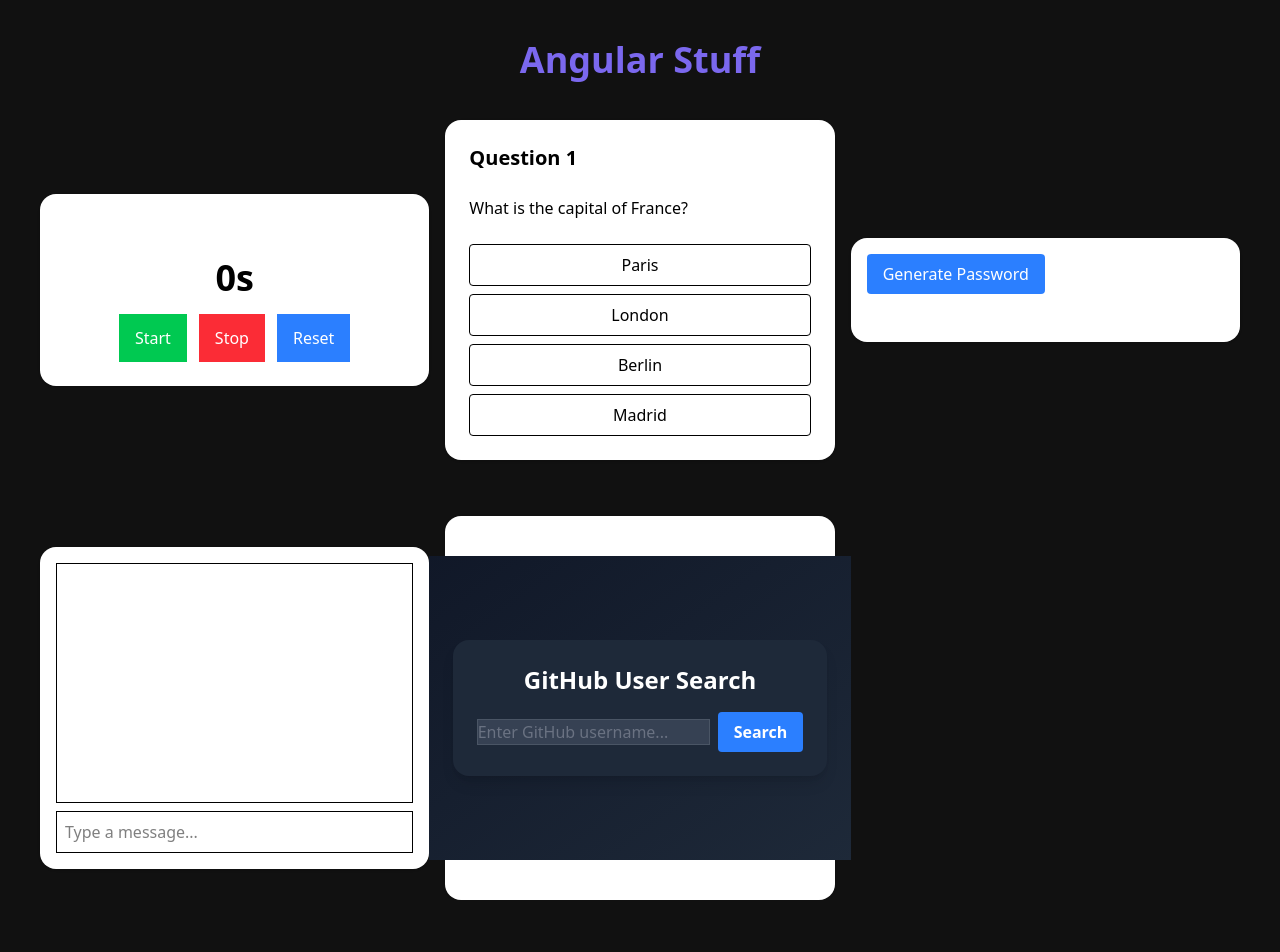
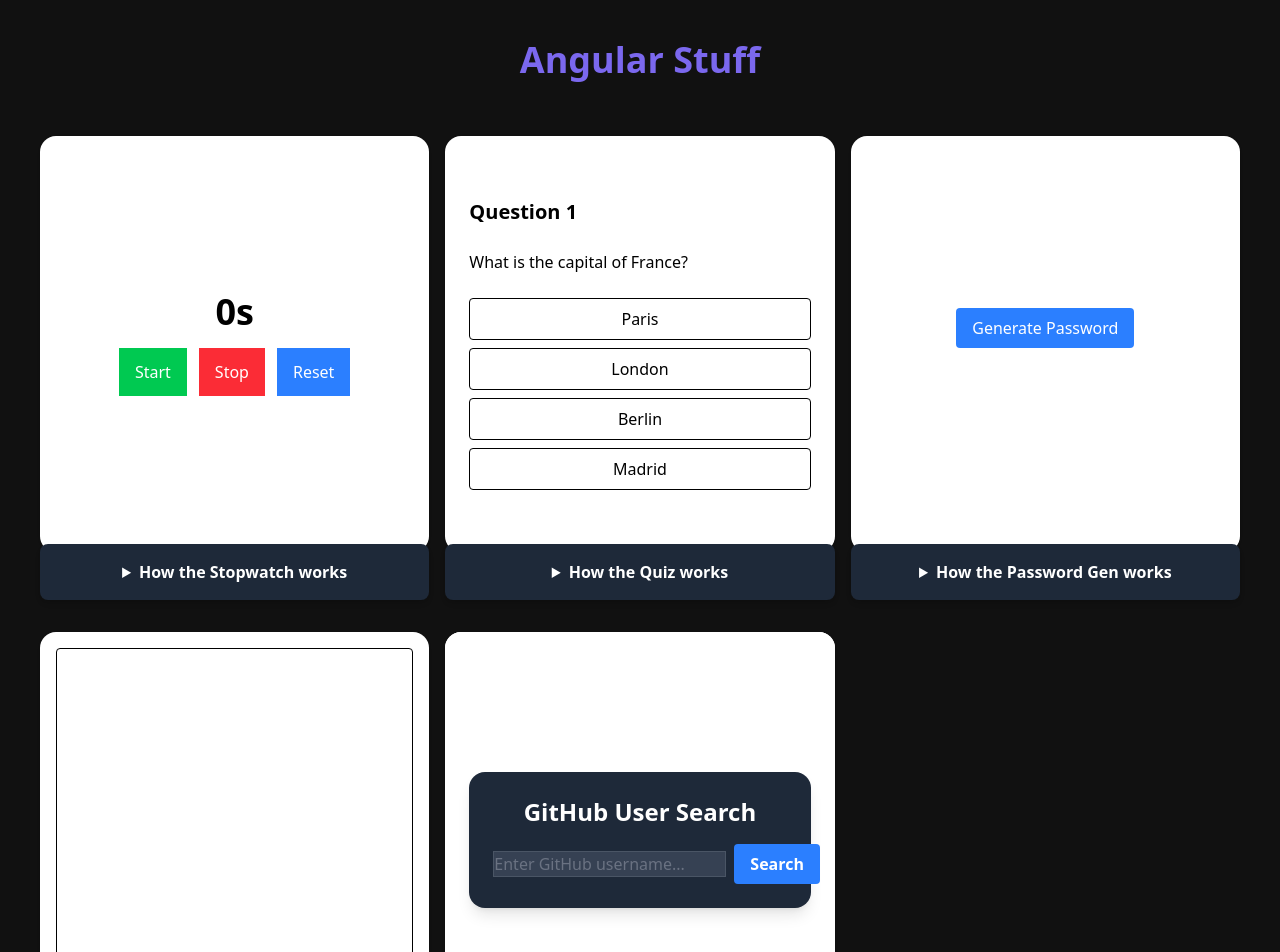
Before and after one commit to alex-papineau/angular-stuff, an Angular app: page / in a window 1280 px wide. Shown: the top 952 px of the page. Before the commit the page ends 900 px from the top, so only its background shows below. Built offline with nearby package versions, Linux system fonts and the light colour scheme.

Commit message:
feat: enhance UI components with detailed descriptions and improved layout

```diff
--- a/src/app/app.html
+++ b/src/app/app.html
@@ -1,11 +1,49 @@
-<div class="text-center text-4xl font-bold mt-10">
-    <h1 class="text-center text-4xl font-bold mt-10">Angular Stuff</h1>
+<div class="text-center text-4xl font-bold my-10">
+    <h1 class="text-center text-4xl font-bold">Angular Stuff</h1>
 </div>
-<div
-    class="grid grid-cols-1 lg:grid-cols-3 mx-10 gap-4 items-center justify-center">
-    <app-stopwatch></app-stopwatch>
-    <app-quiz></app-quiz>
-    <app-password-generator></app-password-generator>
-    <app-chat-ui></app-chat-ui>
-    <app-github-user-search-ui></app-github-user-search-ui>
+<div class="grid grid-cols-1 lg:grid-cols-3 mx-10 gap-4 items-stretch justify-center h-full">
+    <!-- Stopwatch -->
+    <div class="flex flex-col gap-2 h-full">
+        <app-stopwatch class="flex-grow"></app-stopwatch>
+        <details class="bg-gray-800 text-white p-4 rounded-lg shadow-md mt-auto">
+            <summary class="cursor-pointer font-bold select-none text-center">How the Stopwatch works</summary>
+            <p class="mt-2 text-sm text-gray-300">Built using Angular's reactive <strong>Signals</strong> (<code>signal()</code>) to hold the time state. Event binding (<code>(click)</code>) in the template triggers methods that mutate the signal via <code>.update()</code> and <code>.set()</code>.</p>
+        </details>
+    </div>
+
+    <!-- Quiz -->
+    <div class="flex flex-col gap-2 h-full">
+        <app-quiz class="flex-grow"></app-quiz>
+        <details class="bg-gray-800 text-white p-4 rounded-lg shadow-md mt-auto">
+            <summary class="cursor-pointer font-bold select-none text-center">How the Quiz works</summary>
+            <p class="mt-2 text-sm text-gray-300">Relies on Angular <strong>Signals</strong> to track the current question index, score, and finished state. The template leverages Angular's built-in control flow (<code>&#64;if</code> and <code>&#64;for</code>) to dynamically render questions and options.</p>
+        </details>
+    </div>
+
+    <!-- Password Generator -->
+    <div class="flex flex-col gap-2 h-full">
+        <app-password-generator class="flex-grow"></app-password-generator>
+        <details class="bg-gray-800 text-white p-4 rounded-lg shadow-md mt-auto">
+            <summary class="cursor-pointer font-bold select-none text-center">How the Password Gen works</summary>
+            <p class="mt-2 text-sm text-gray-300">Uses an Angular <strong>Signal</strong> to store the generated password string. Event binding (<code>(click)</code>) fires the logic, mutating the signal which Angular automatically reflects in the DOM.</p>
+        </details>
+    </div>
+
+    <!-- Chat UI -->
+    <div class="flex flex-col gap-2 h-full">
+        <app-chat-ui class=""></app-chat-ui>
+        <details class="bg-gray-800 text-white p-4 rounded-lg shadow-md mt-auto">
+            <summary class="cursor-pointer font-bold select-none text-center">How the Chat UI works</summary>
+            <p class="mt-2 text-sm text-gray-300">Manages a message list using a <strong>Signal</strong> array. The template uses the <code>&#64;for</code> control flow block to iterate, a template reference variable (<code>#input</code>) to grab user input, and event filtering (<code>(keyup.enter)</code>) for submission.</p>
+        </details>
+    </div>
+
+    <!-- GitHub User Search UI -->
+    <div class="flex flex-col gap-2 h-full">
+        <app-github-user-search-ui class="flex-grow"></app-github-user-search-ui>
+        <details class="bg-gray-800 text-white p-4 rounded-lg shadow-md mt-auto">
+            <summary class="cursor-pointer font-bold select-none text-center">How the Search UI works</summary>
+            <p class="mt-2 text-sm text-gray-300">State is driven entirely by <strong>Signals</strong>. Uses <code>&#64;if</code> blocks to conditionally display loading/error messages. Utilizes property binding (<code>[src]</code>) for the avatar and updates the query signal using the <code>(input)</code> event.</p>
+        </details>
+    </div>
 </div>
--- a/src/app/chat-ui/chat-ui.html
+++ b/src/app/chat-ui/chat-ui.html
@@ -1,5 +1,5 @@
-<div class="card justify-center items-center p-4">
-    <div class="h-60 overflow-y-auto p-2 mb-2 border">
+<div class="card p-4">
+    <div class="flex-grow h-0 overflow-y-auto p-2 mb-4 border rounded">
         @for(msg of messages(); track msg) {
         <div class="bg-gray-200 p-2 mb-1 rounded">
             {{ (msg) }}
--- a/src/app/github-user-search-ui/github-user-search-ui.html
+++ b/src/app/github-user-search-ui/github-user-search-ui.html
@@ -1,5 +1,5 @@
-<div class="card flex justify-center min-h-96 p-10">
-    <div class="bg-linear-to-br from-gray-900 to-gray-800 text-white! flex items-center justify-center p-6">
+<div class="card p-0 overflow-hidden">
+    <div class="flex-grow bg-white text-white! flex flex-col items-center justify-center p-6 h-full w-full">
         <div class="w-full max-w-md bg-gray-800 p-6 rounded-2xl shadow-lg space-y-4 px-6">
             <h2 class="text-2xl font-bold text-center">GitHub User Search</h2>
             <div class="flex items-center gap-2">
--- a/src/app/stopwatch/stopwatch.html
+++ b/src/app/stopwatch/stopwatch.html
@@ -1,5 +1,5 @@
 <div class="card">
-    <div class="text-center mt-10">
+    <div class="text-center flex flex-col justify-center items-center h-full">
         <h2 class="text-4xl font-bold">
             {{ time() }}s
         </h2>
--- a/src/styles.css
+++ b/src/styles.css
@@ -17,6 +17,6 @@ h1 {
 
 @layer components {
     .card {
-        @apply max-w-md mx-auto mt-10 p-6 bg-white text-black! rounded-2xl shadow-sm;
+        @apply w-full h-full max-w-md mx-auto mt-4 p-6 bg-white text-black! rounded-2xl shadow-sm flex flex-col justify-center min-h-[400px];
     }
 }
```
